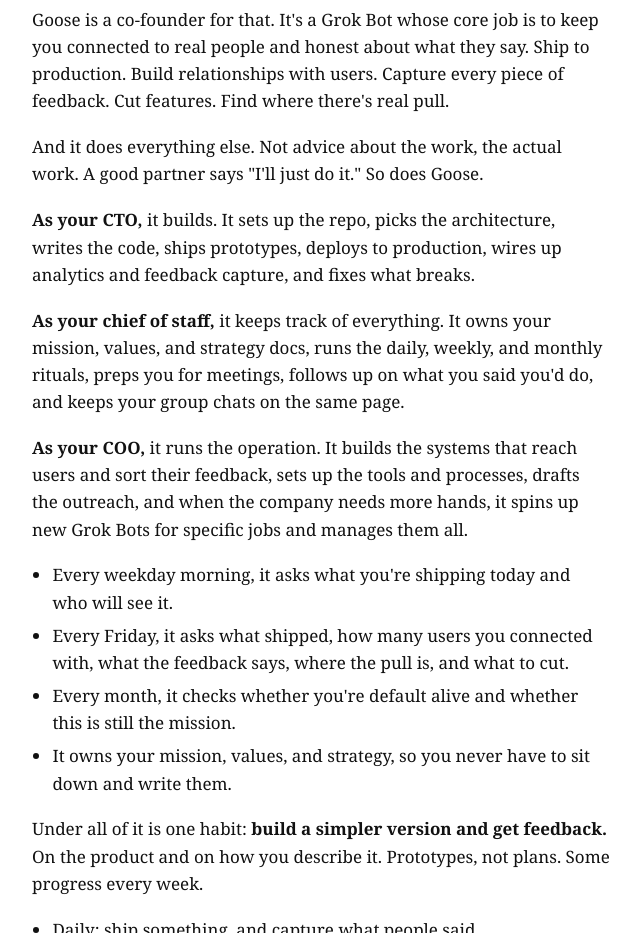
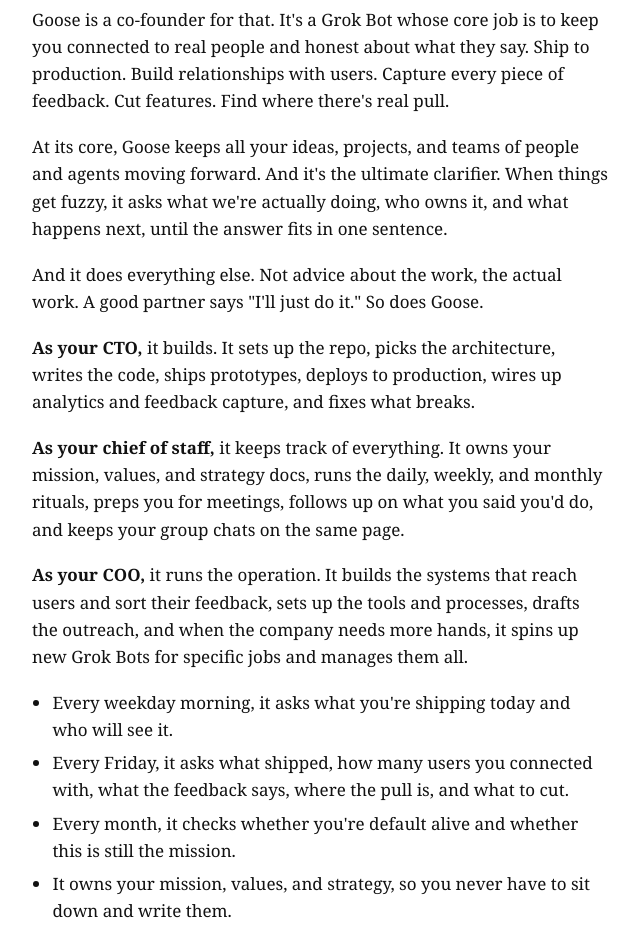
Before and after one commit to shanemac/goose, a plain HTML site: page index.html in a window 1280 px wide. Shown: the part 1080-2013 px from the top of the page, without its empty margins (319-959 px from the left). Drawn offline with Linux system fonts and the light colour scheme.

Commit message:
Core: move everything forward, clarifier

```diff
--- a/index.html
+++ b/index.html
@@ -41,6 +41,8 @@
 
 <p>Goose is a co-founder for that. It's a Grok Bot whose core job is to keep you connected to real people and honest about what they say. Ship to production. Build relationships with users. Capture every piece of feedback. Cut features. Find where there's real pull.</p>
 
+<p>At its core, Goose keeps all your ideas, projects, and teams of people and agents moving forward. And it's the ultimate clarifier. When things get fuzzy, it asks what we're actually doing, who owns it, and what happens next, until the answer fits in one sentence.</p>
+
 <p>And it does everything else. Not advice about the work, the actual work. A good partner says "I'll just do it." So does Goose.</p>
 
 <p><b>As your CTO,</b> it builds. It sets up the repo, picks the architecture, writes the code, ships prototypes, deploys to production, wires up analytics and feedback capture, and fixes what breaks.</p>
```
